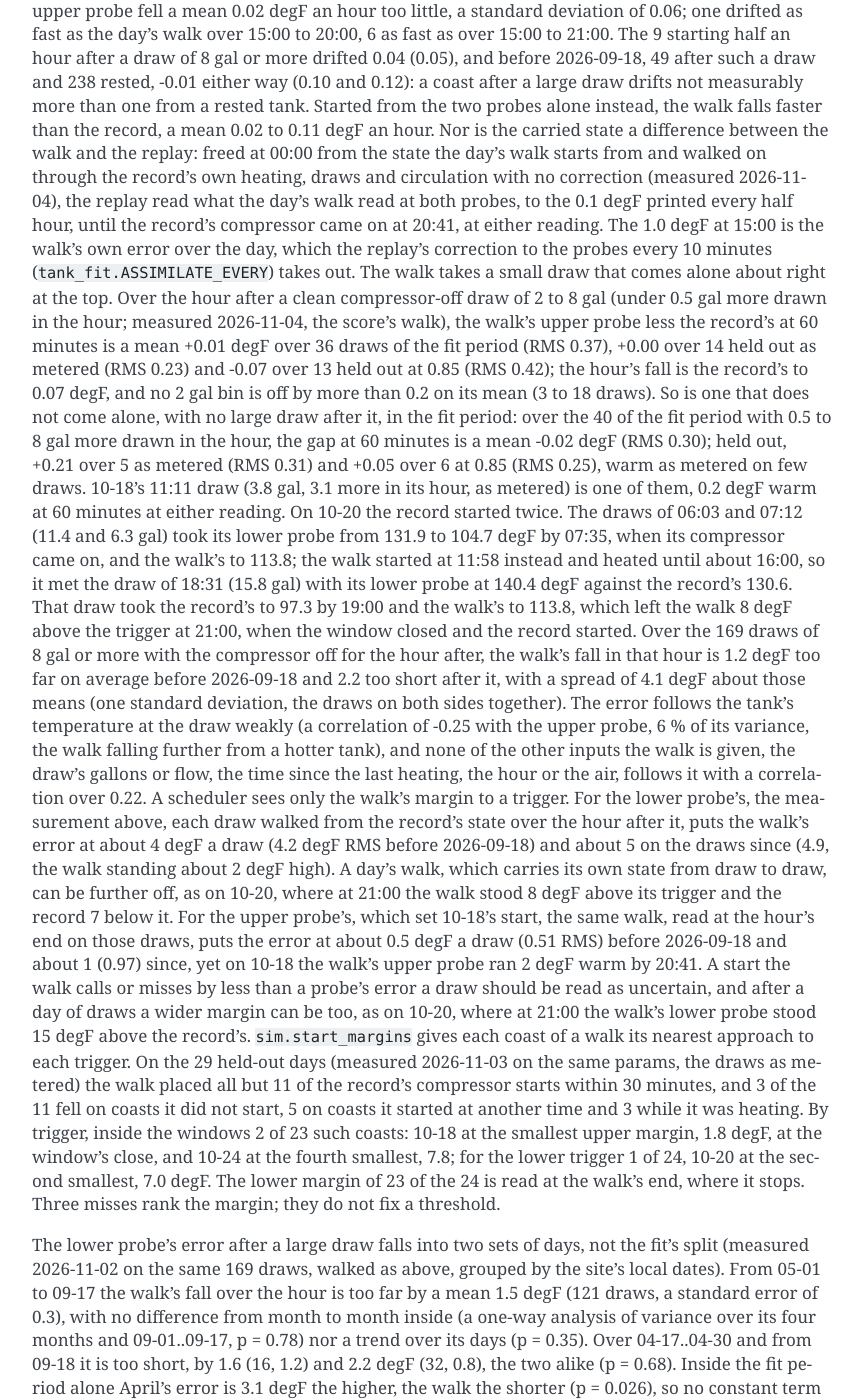
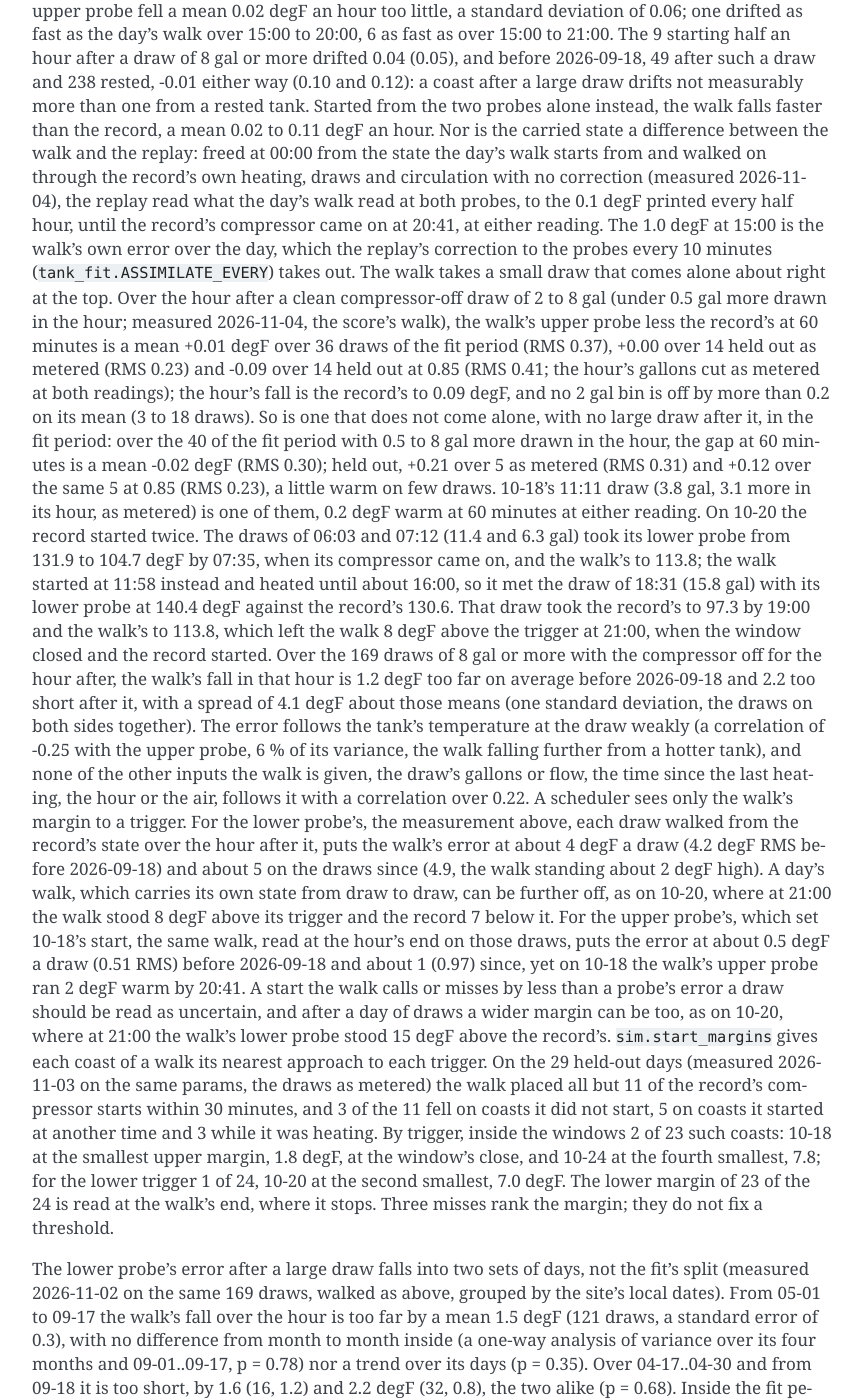
Before and after one commit to eman/nwp500-python, a Sphinx documentation site: the page built from docs/explanation/simulator.rst, in a window 1280 px wide and 1400 px high, scrolled down 14125 px. Shown: the whole window, without its empty margins (338-1200 px from the left). Built offline with Sphinx 7.4.7, drawn with Linux system fonts in a browser that asks for light colours.

Commit message:
docs(sim): cut the hour's later gallons as metered at both readings

```diff
--- a/docs/explanation/simulator.rst
+++ b/docs/explanation/simulator.rst
@@ -821,57 +821,57 @@
 more drawn in the hour; measured 2026-11-04, the score's walk), the
 walk's upper probe less the record's at 60 minutes is a mean +0.01 degF
 over 36 draws of the fit period (RMS 0.37), +0.00 over 14 held out as
-metered (RMS 0.23) and -0.07 over 13 held out at 0.85 (RMS 0.42); the
-hour's fall is the record's to 0.07 degF, and no 2 gal bin is off by
-more than 0.2 on its mean (3 to 18 draws). So is one that does not come
-alone, with no large draw after it, in the fit period: over the 40 of
-the fit period with 0.5 to 8 gal more drawn in the hour, the gap at 60
-minutes is a mean -0.02 degF (RMS 0.30); held out, +0.21 over 5 as
-metered (RMS 0.31) and +0.05 over 6 at 0.85 (RMS 0.25), warm as metered
-on few draws. 10-18's 11:11 draw (3.8 gal, 3.1 more in its hour, as
-metered) is one of them, 0.2 degF warm at 60 minutes at either reading.
-On 10-20 the record started twice. The draws of 06:03 and 07:12 (11.4
-and 6.3 gal) took its lower probe from 131.9 to 104.7 degF by 07:35,
-when its compressor came on, and the walk's to 113.8; the walk started
-at 11:58 instead and heated until about 16:00, so it met the draw of
-18:31 (15.8 gal) with its lower probe at 140.4 degF against the record's
-130.6. That draw took the record's to 97.3 by 19:00 and the walk's to
-113.8, which left the walk 8 degF above the trigger at 21:00, when the
-window closed and the record started. Over the 169 draws of 8 gal or
-more with the compressor off for the hour after, the walk's fall in that
-hour is 1.2 degF too far on average before 2026-09-18 and 2.2 too short
-after it, with a spread of 4.1 degF about those means (one standard
-deviation, the draws on both sides together). The error follows the
-tank's temperature at the draw weakly (a correlation of -0.25 with the
-upper probe, 6 % of its variance, the walk falling further from a hotter
-tank), and none of the other inputs the walk is given, the draw's
-gallons or flow, the time since the last heating, the hour or the air,
-follows it with a correlation over 0.22. A scheduler sees only the
-walk's margin to a trigger. For the lower probe's, the measurement
-above, each draw walked from the record's state over the hour after it,
-puts the walk's error at about 4 degF a draw (4.2 degF RMS before
-2026-09-18) and about 5 on the draws since (4.9, the walk standing about
-2 degF high). A day's walk, which carries its own state from draw to
-draw, can be further off, as on 10-20, where at 21:00 the walk stood 8
-degF above its trigger and the record 7 below it. For the upper probe's,
-which set 10-18's start, the same walk, read at the hour's end on those
-draws, puts the error at about 0.5 degF a draw (0.51 RMS) before
-2026-09-18 and about 1 (0.97) since, yet on 10-18 the walk's upper probe
-ran 2 degF warm by 20:41. A start the walk calls or misses by less than
-a probe's error a draw should be read as uncertain, and after a day of
-draws a wider margin can be too, as on 10-20, where at 21:00 the walk's
-lower probe stood 15 degF above the record's. ``sim.start_margins``
-gives each coast of a walk its nearest approach to each trigger. On the
-29 held-out days (measured 2026-11-03 on the same params, the draws as
-metered) the walk placed all but 11 of the record's compressor starts
-within 30 minutes, and 3 of the 11 fell on coasts it did not start, 5 on
-coasts it started at another time and 3 while it was heating. By
-trigger, inside the windows 2 of 23 such coasts: 10-18 at the smallest
-upper margin, 1.8 degF, at the window's close, and 10-24 at the fourth
-smallest, 7.8; for the lower trigger 1 of 24, 10-20 at the second
-smallest, 7.0 degF. The lower margin of 23 of the 24 is read at the
-walk's end, where it stops. Three misses rank the margin; they do not
-fix a threshold.
+metered (RMS 0.23) and -0.09 over 14 held out at 0.85 (RMS 0.41; the
+hour's gallons cut as metered at both readings); the hour's fall is the
+record's to 0.09 degF, and no 2 gal bin is off by more than 0.2 on its
+mean (3 to 18 draws). So is one that does not come alone, with no large
+draw after it, in the fit period: over the 40 of the fit period with 0.5
+to 8 gal more drawn in the hour, the gap at 60 minutes is a mean -0.02
+degF (RMS 0.30); held out, +0.21 over 5 as metered (RMS 0.31) and +0.12
+over the same 5 at 0.85 (RMS 0.23), a little warm on few draws. 10-18's
+11:11 draw (3.8 gal, 3.1 more in its hour, as metered) is one of them,
+0.2 degF warm at 60 minutes at either reading. On 10-20 the record
+started twice. The draws of 06:03 and 07:12 (11.4 and 6.3 gal) took its
+lower probe from 131.9 to 104.7 degF by 07:35, when its compressor came
+on, and the walk's to 113.8; the walk started at 11:58 instead and
+heated until about 16:00, so it met the draw of 18:31 (15.8 gal) with
+its lower probe at 140.4 degF against the record's 130.6. That draw took
+the record's to 97.3 by 19:00 and the walk's to 113.8, which left the
+walk 8 degF above the trigger at 21:00, when the window closed and the
+record started. Over the 169 draws of 8 gal or more with the compressor
+off for the hour after, the walk's fall in that hour is 1.2 degF too far
+on average before 2026-09-18 and 2.2 too short after it, with a spread
+of 4.1 degF about those means (one standard deviation, the draws on both
+sides together). The error follows the tank's temperature at the draw
+weakly (a correlation of -0.25 with the upper probe, 6 % of its
+variance, the walk falling further from a hotter tank), and none of the
+other inputs the walk is given, the draw's gallons or flow, the time
+since the last heating, the hour or the air, follows it with a
+correlation over 0.22. A scheduler sees only the walk's margin to a
+trigger. For the lower probe's, the measurement above, each draw walked
+from the record's state over the hour after it, puts the walk's error at
+about 4 degF a draw (4.2 degF RMS before 2026-09-18) and about 5 on the
+draws since (4.9, the walk standing about 2 degF high). A day's walk,
+which carries its own state from draw to draw, can be further off, as on
+10-20, where at 21:00 the walk stood 8 degF above its trigger and the
+record 7 below it. For the upper probe's, which set 10-18's start, the
+same walk, read at the hour's end on those draws, puts the error at
+about 0.5 degF a draw (0.51 RMS) before 2026-09-18 and about 1 (0.97)
+since, yet on 10-18 the walk's upper probe ran 2 degF warm by 20:41. A
+start the walk calls or misses by less than a probe's error a draw
+should be read as uncertain, and after a day of draws a wider margin can
+be too, as on 10-20, where at 21:00 the walk's lower probe stood 15 degF
+above the record's. ``sim.start_margins`` gives each coast of a walk its
+nearest approach to each trigger. On the 29 held-out days (measured
+2026-11-03 on the same params, the draws as metered) the walk placed all
+but 11 of the record's compressor starts within 30 minutes, and 3 of the
+11 fell on coasts it did not start, 5 on coasts it started at another
+time and 3 while it was heating. By trigger, inside the windows 2 of 23
+such coasts: 10-18 at the smallest upper margin, 1.8 degF, at the
+window's close, and 10-24 at the fourth smallest, 7.8; for the lower
+trigger 1 of 24, 10-20 at the second smallest, 7.0 degF. The lower
+margin of 23 of the 24 is read at the walk's end, where it stops. Three
+misses rank the margin; they do not fix a threshold.
 
 The lower probe's error after a large draw falls into two sets of days,
 not the fit's split (measured 2026-11-02 on the same 169 draws, walked
```
